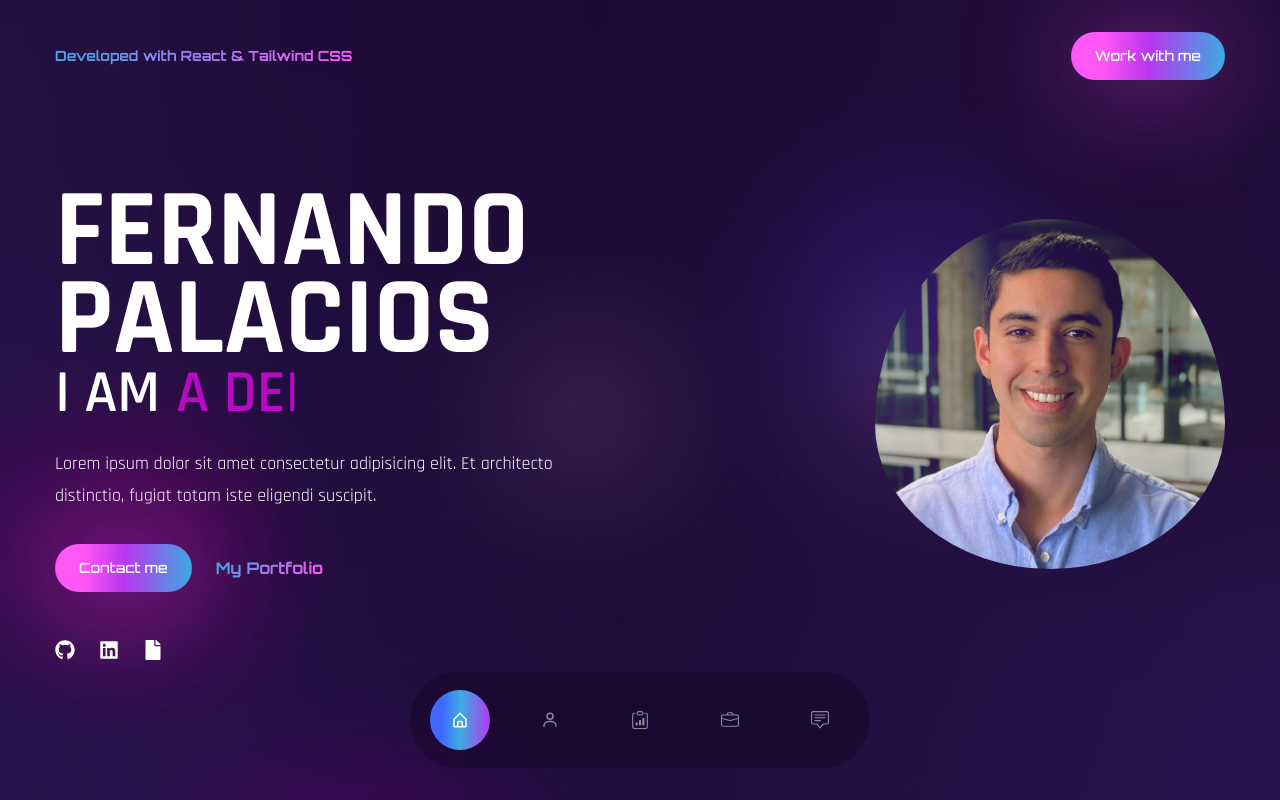
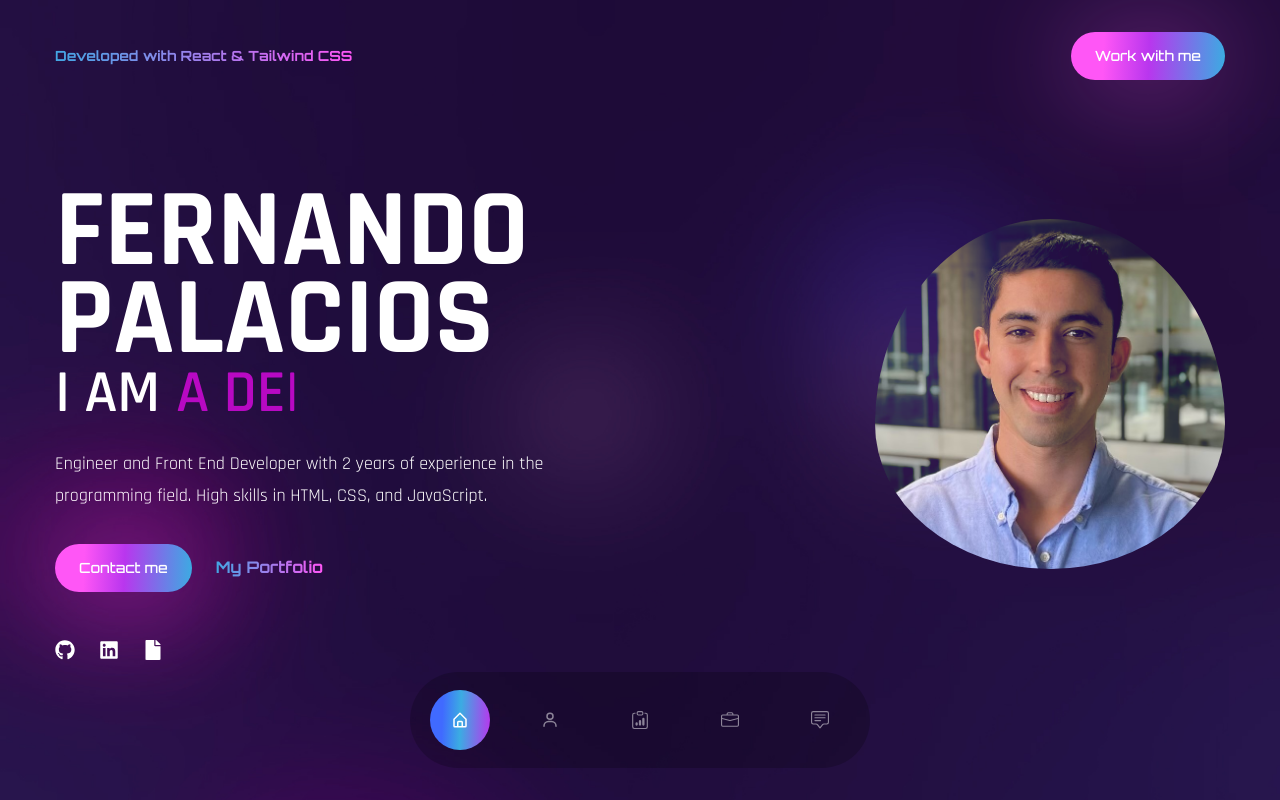
Before and after one commit to ferpalacios9/myPortfolio-fernando, a React (Create React App) app: page / in a window 1280 px wide. Shown: the top 800 px of the page. Built offline with nearby package versions, Linux system fonts and the light colour scheme; the HTML template or start-up script is replaced by a standard one; a web font is replaced by a local one.

Commit message:
Links to GH and Lkdin

```diff
--- a/src/components/Banner.js
+++ b/src/components/Banner.js
@@ -54,7 +54,7 @@ const Banner = () => {
               whileInView={'show'}
               viewport={{ once: false, amount: 0.7 }}
               className='mb-8 max-w-lg mx-auto lg:mx-0'>
-              Lorem ipsum dolor sit amet consectetur adipisicing elit. Et architecto distinctio, fugiat totam iste eligendi suscipit.
+              Engineer and Front End Developer with 2 years of experience in the programming field. High skills in HTML, CSS, and JavaScript.
             </motion.p>
 
             <motion.div
@@ -69,9 +69,12 @@ const Banner = () => {
                 className='block'>
                 <button className='btn btn-sm'>Contact me</button>
               </Link>
-              <a href='#' className='text-gradient btn-link'>
-                My Portfolio
-              </a>
+              <Link
+                to='work'
+                smooth={true}
+                className='block'>
+                <a href='#' className='text-gradient btn-link'>My Portfolio</a>
+              </Link>
             </motion.div> {/* CHECAR */}
             {/* socials */}
             <motion.div
@@ -80,10 +83,10 @@ const Banner = () => {
               whileInView={'show'}
               viewport={{ once: false, amount: 0.7 }}
               className='flex text-[20px] gap-x-6 max-w-max mx-auto lg:mx-0'>
-              <a href='#'>
+              <a href='https://github.com/ferpalacios9'>
                 <FaGithub />
               </a>
-              <a href='#'>
+              <a href='https://www.linkedin.com/in/fernando-palacios-bb91b4247/'>
                 <FaLinkedin />
               </a>
               <a href='#'>
--- a/src/components/Header.js
+++ b/src/components/Header.js
@@ -1,4 +1,6 @@
 import React from 'react';
+//link
+import { Link } from 'react-scroll';
 
 const Header = () => {
   return (
@@ -10,7 +12,12 @@ const Header = () => {
             Developed with React & Tailwind CSS
           </a>
           {/* button */}
-          <button className='btn btn-sm'>Work with me</button>
+          <Link
+                to='contact'
+                smooth={true}
+                className='block'>
+                <button className='btn btn-sm'>Work with me</button>
+              </Link>
         </div>
       </div>
     </header>
```
